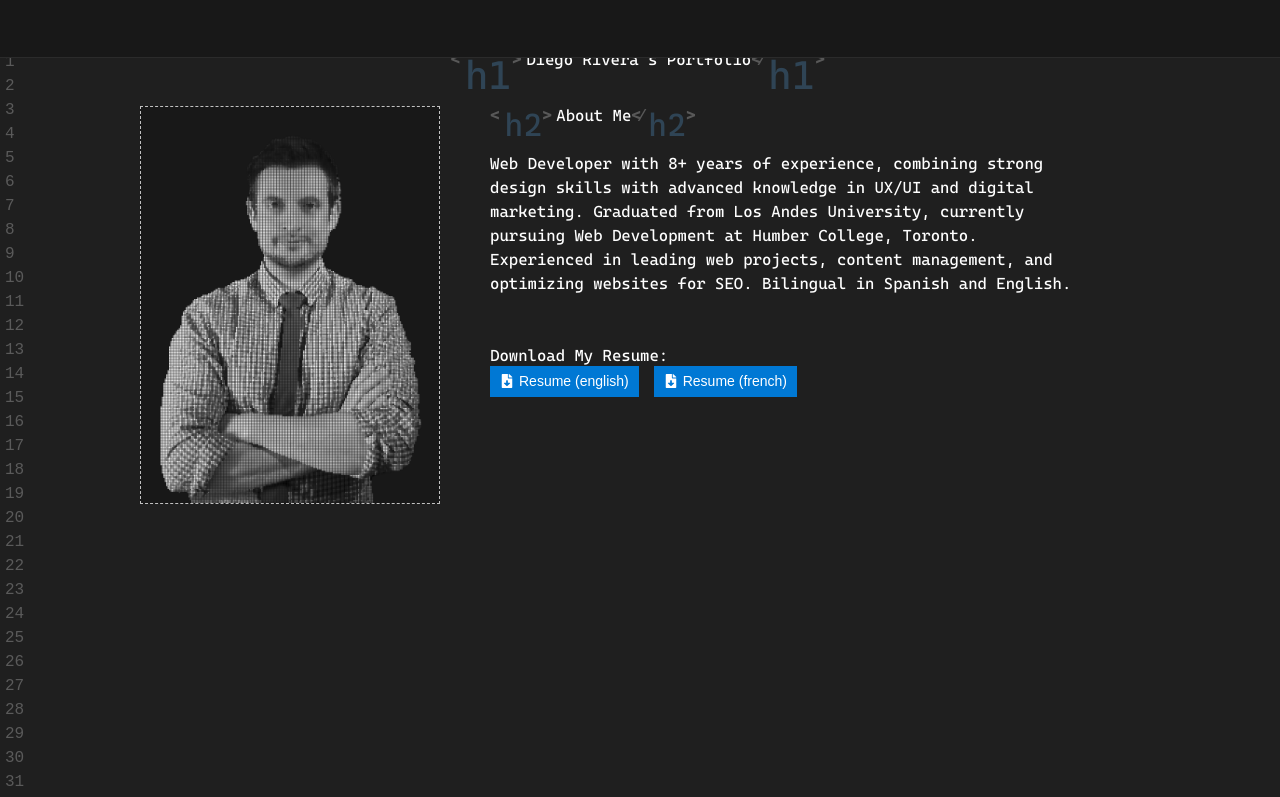
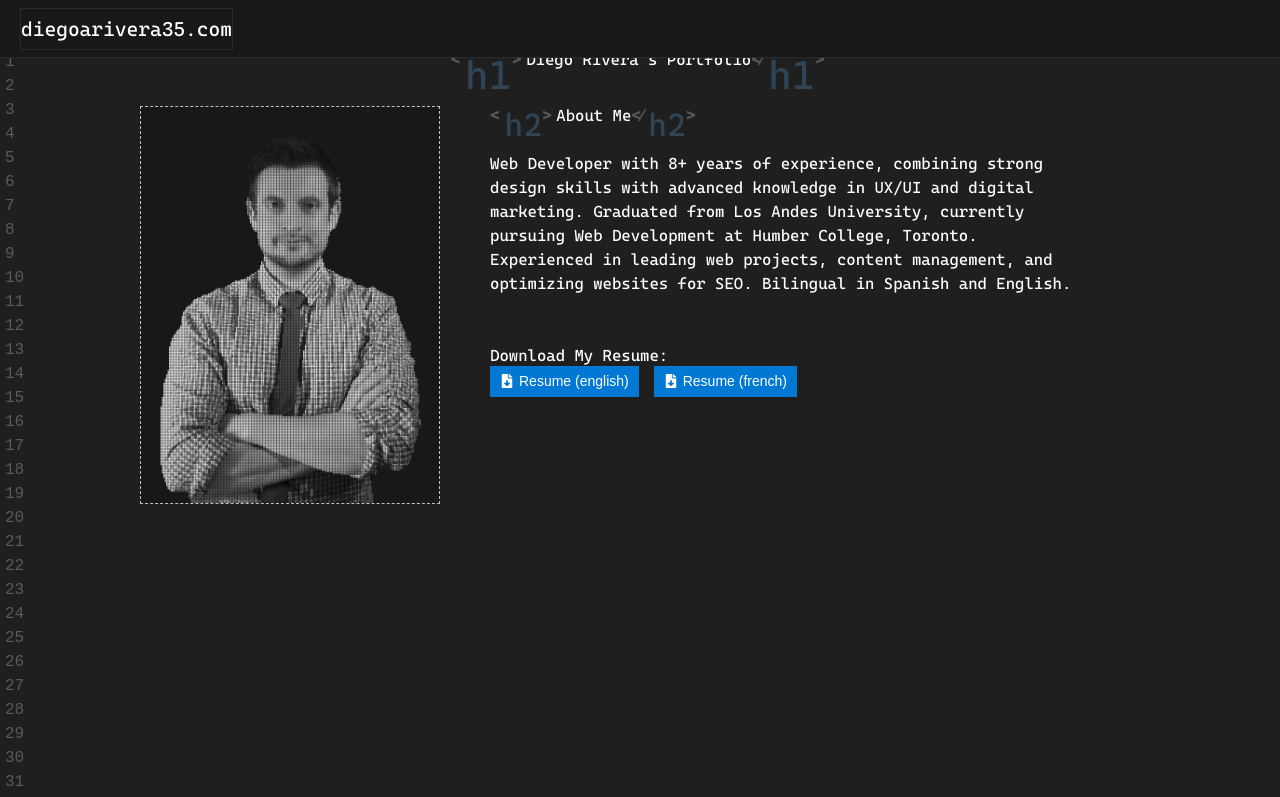
Before and after one commit to diegoarivera35/PortfolioFrontEnd, a React (Vite) app: page / in a window 1280 px wide. Shown: the top 797 px of the page. Built offline with nearby package versions, Linux system fonts and the light colour scheme; no server answers.

Commit message:
fixxing css styles 2

```diff
--- a/src/components/Header.jsx
+++ b/src/components/Header.jsx
@@ -22,7 +22,7 @@ const Header = () => {
 
 
 {/* <div   className="logo"><a href="index.html"><img src={logo} alt="logo"/></a></div> */}
-
+<a className="navbar-brand" href="#">diegoarivera35.com</a>
   <button   className="navbar-toggler" type="button" onClick={toggleNavbar}>
     <span   className="navbar-toggler-icon"></span>
   </button>
```
